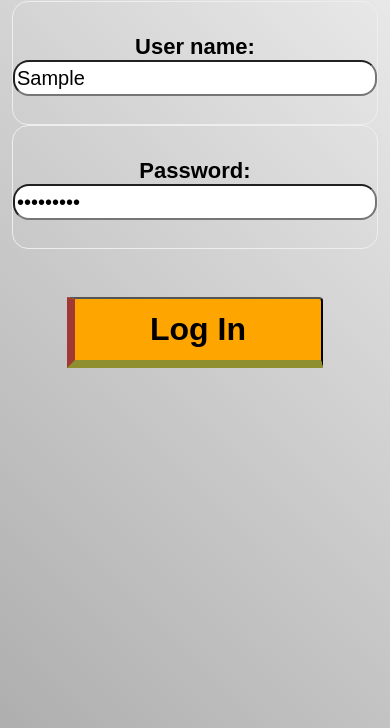
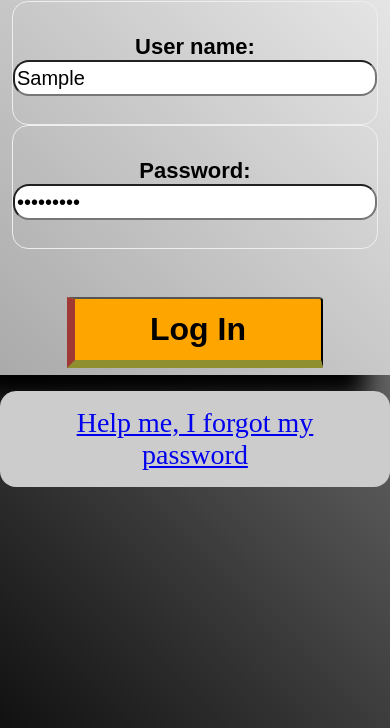
Before and after one commit to IanWalston/login, a plain HTML site: page index.html in a window 390 px wide. Both pictures are taken after typing "Sample", "Sample123" into the empty fields and a click on the button "Log In". Shown: the part 116-844 px from the top of the page. Drawn offline with Linux system fonts and the light colour scheme.

Commit message:
fixed forgot password div

```diff
--- a/style.css
+++ b/style.css
@@ -100,7 +100,7 @@ button:active {
 
 div{
     text-align: center;
-    padding: 12px 8px;
+    padding: 16px 32px;
     max-width:496px;
     margin: 16px auto;
     border-radius: 16px;
@@ -127,7 +127,6 @@ a{
         margin: 0;
         font-size: 24px;
         border-radius: 0;
-        height: 110vh;
         padding: 1px 12px;
     }
 
```
